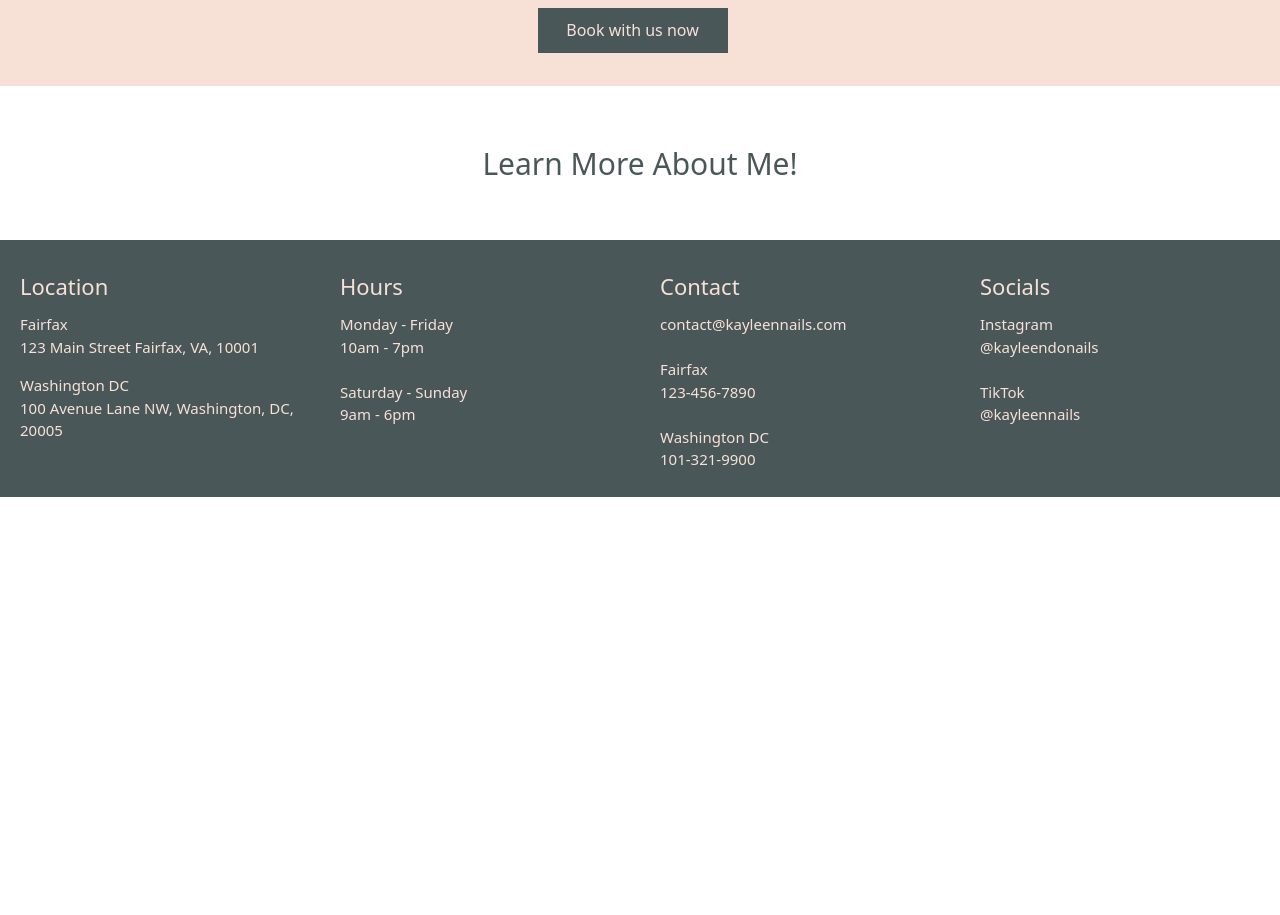
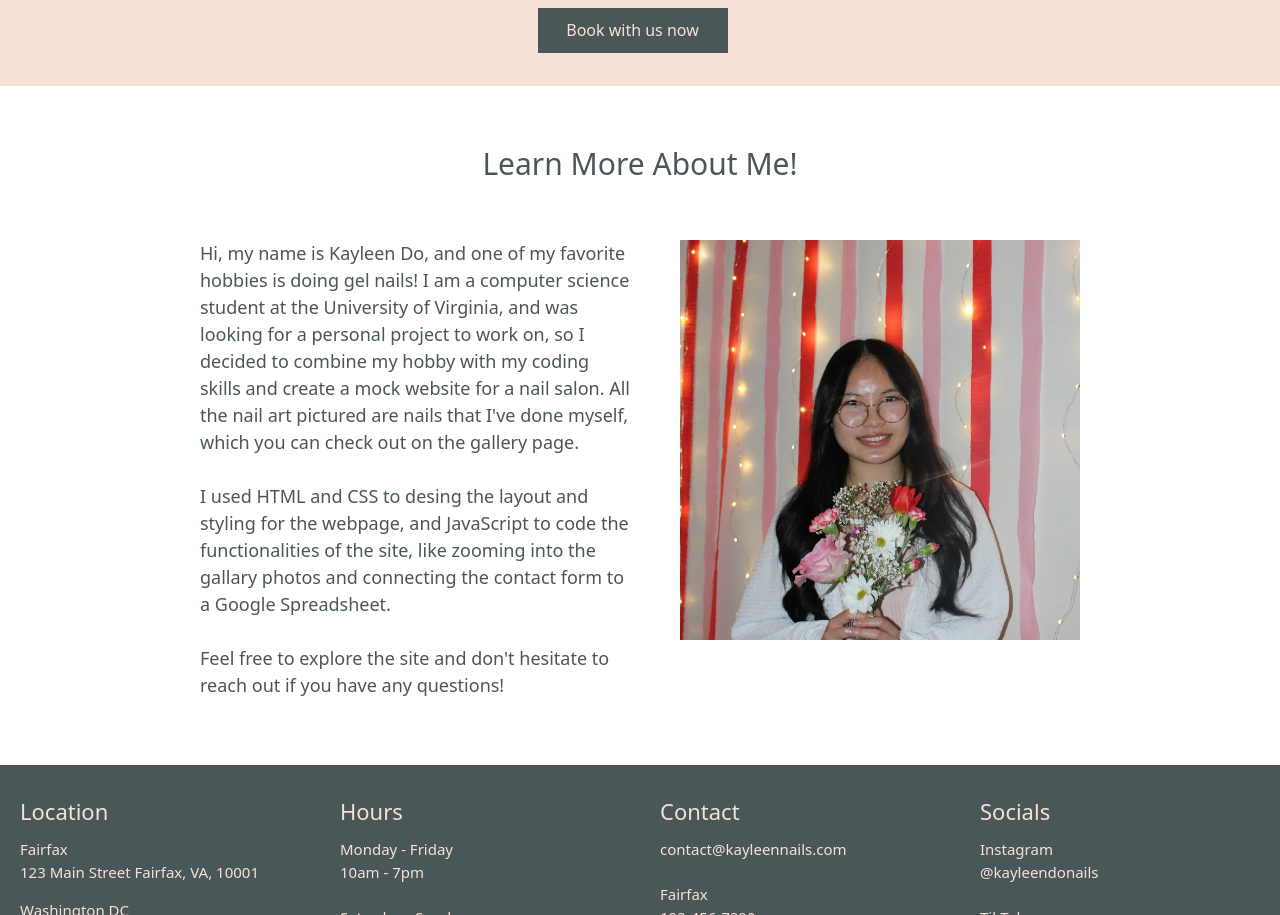
Before and after one commit to kayleendo/Nail-Page, a plain HTML site: page index.html in a window 1280 px wide. Shown: the part 640-1555 px from the top of the page. Before the commit the page ends 1137 px from the top, so only its background shows below. Drawn offline with nearby package versions, Linux system fonts and the light colour scheme.

Commit message:
Finished Learn More section

```diff
--- a/index.html
+++ b/index.html
@@ -59,6 +59,21 @@
     <!--More Info Section-->
     <div class="more-info-container">
       <h1>Learn More About Me!</h1>
+      <div class="more-info-body-container">
+        <p>Hi, my name is Kayleen Do, and one of my favorite hobbies is doing gel nails! I am a computer science student at the
+          University of Virginia, and was looking for a personal project to work on, so I decided to combine my hobby with my
+          coding skills and create a mock website for a nail salon. All the nail art pictured are nails that I've done myself,
+          which you can check out on the gallery page.
+          <br><br>
+          I used HTML and CSS to desing the layout and styling for the webpage, and JavaScript to
+          code the functionalities of the site, like zooming into the gallary photos and connecting the contact form to a Google Spreadsheet.
+          <br><br>
+          Feel free to explore the site and don't hesitate to reach out if you have any questions!</p>
+        <img src="cover-pic.jpg">
+      </div>
+      <div class="more-info-picture-container">
+
+      </div>
     </div>
 
     <!--Footer Info-->
--- a/style.css
+++ b/style.css
@@ -63,6 +63,7 @@ body p{
 
 .more-info-container {
     display: flex;
+    flex-direction: column;
     justify-content: center;
     margin: 50px;
 }
@@ -71,6 +72,26 @@ body p{
     font-size:30px;
     color: #4a5759;
     text-align: center;
+}
+
+.more-info-body-container {
+    display: flex;
+    justify-content: space-between;
+    padding-top: 50px;
+    padding-left: 150px;
+    padding-right: 150px;
+}
+
+.more-info-body-container p{
+    font-size: 18px;
+    color: #4a5759;
+    text-align: left;
+    margin-right: 50px;
+    margin-top: 0px;
+}
+
+.more-info-body-container img{
+    height: 400px;
 }
 
 /*footer*/
```
Also changed, not shown: appointments.css (added, +13 -0 lines), appointments.html (+7 -1 lines), cover-pic.jpg (added).
